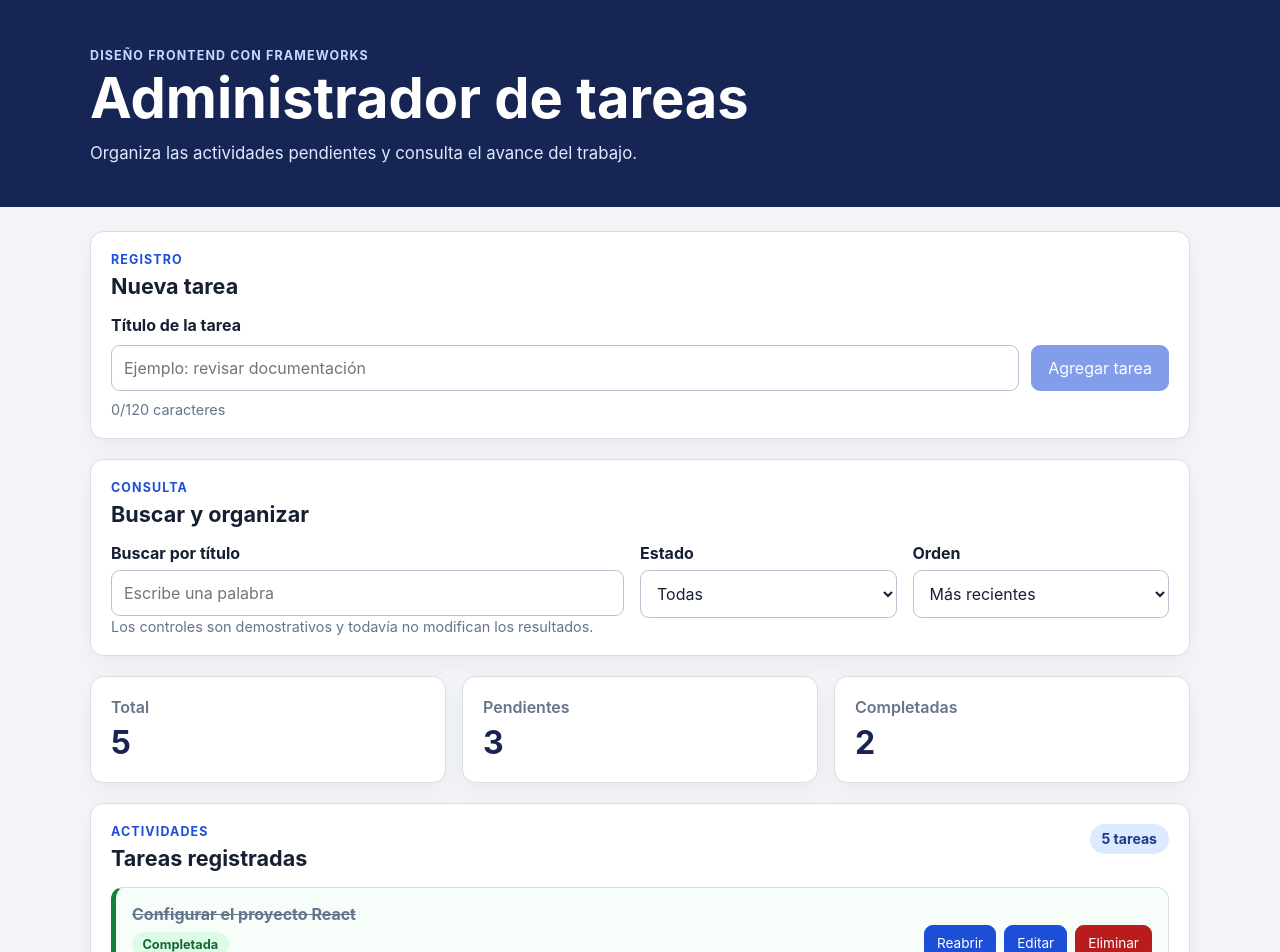
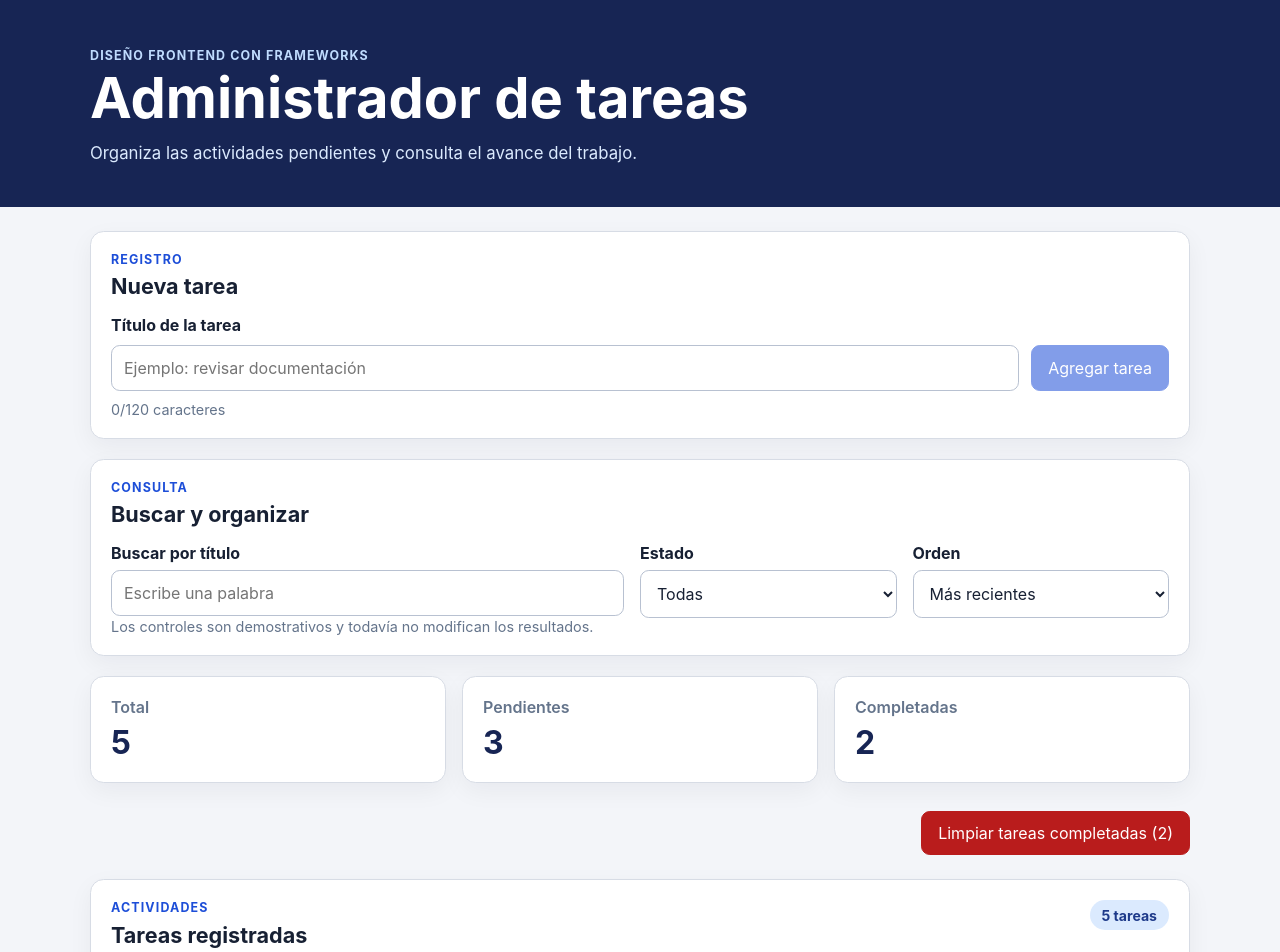
Before and after one commit to GildardoPRMX/ACT-5-FRONTEND, a React (Vite) app: page / in a window 1280 px wide. Shown: the top 952 px of the page. Built offline with nearby package versions, Linux system fonts and the light colour scheme.

Commit message:
feat(desafio): implementar eliminacion de tareas completadas en TaskActions

```diff
--- a/src/App.tsx
+++ b/src/App.tsx
@@ -5,6 +5,7 @@ import { TaskFilters } from './components/TaskFilters';
 import { TaskForm } from './components/TaskForm';
 import { TaskList } from './components/TaskList';
 import { TaskSummary } from './components/TaskSummary';
+import { TaskActions } from './components/TaskActions';
 import { tasks as initialTasks } from './data/tasks';
 import type { Task } from './models/task.interface';
 
@@ -91,6 +92,28 @@ export default function App() {
     );
   }
 
+  const completedCount = tasks.filter(
+    (task) => task.status === 'completed',
+  ).length;
+
+  function handleClearCompleted() {
+    if (completedCount === 0) {
+      return;
+    }
+
+    const shouldClear = window.confirm(
+      `¿Eliminar las ${completedCount} tareas completadas?`,
+    );
+
+    if (!shouldClear) {
+      return;
+    }
+
+    setTasks((currentTasks) =>
+      currentTasks.filter((task) => task.status !== 'completed'),
+    );
+  }
+
   return (
     <div className="app-shell">
       <AppHeader />
@@ -98,6 +121,10 @@ export default function App() {
         <TaskForm onAddTask={handleAddTask} />
         <TaskFilters />
         <TaskSummary tasks={tasks} />
+        <TaskActions
+          completedCount={completedCount}
+          onClearCompleted={handleClearCompleted}
+        />
         <TaskList
           tasks={tasks}
           onToggleStatus={handleToggleStatus}
--- /dev/null
+++ b/src/components/TaskActions.tsx
@@ -0,0 +1,22 @@
+interface TaskActionsProps {
+  completedCount: number;
+  onClearCompleted: () => void;
+}
+
+export function TaskActions({
+  completedCount,
+  onClearCompleted,
+}: TaskActionsProps) {
+  return (
+    <section className="task-actions" aria-label="Acciones globales de tareas">
+      <button
+        type="button"
+        className="button-danger"
+        onClick={onClearCompleted}
+        disabled={completedCount === 0}
+      >
+        Limpiar tareas completadas ({completedCount})
+      </button>
+    </section>
+  );
+}
```
